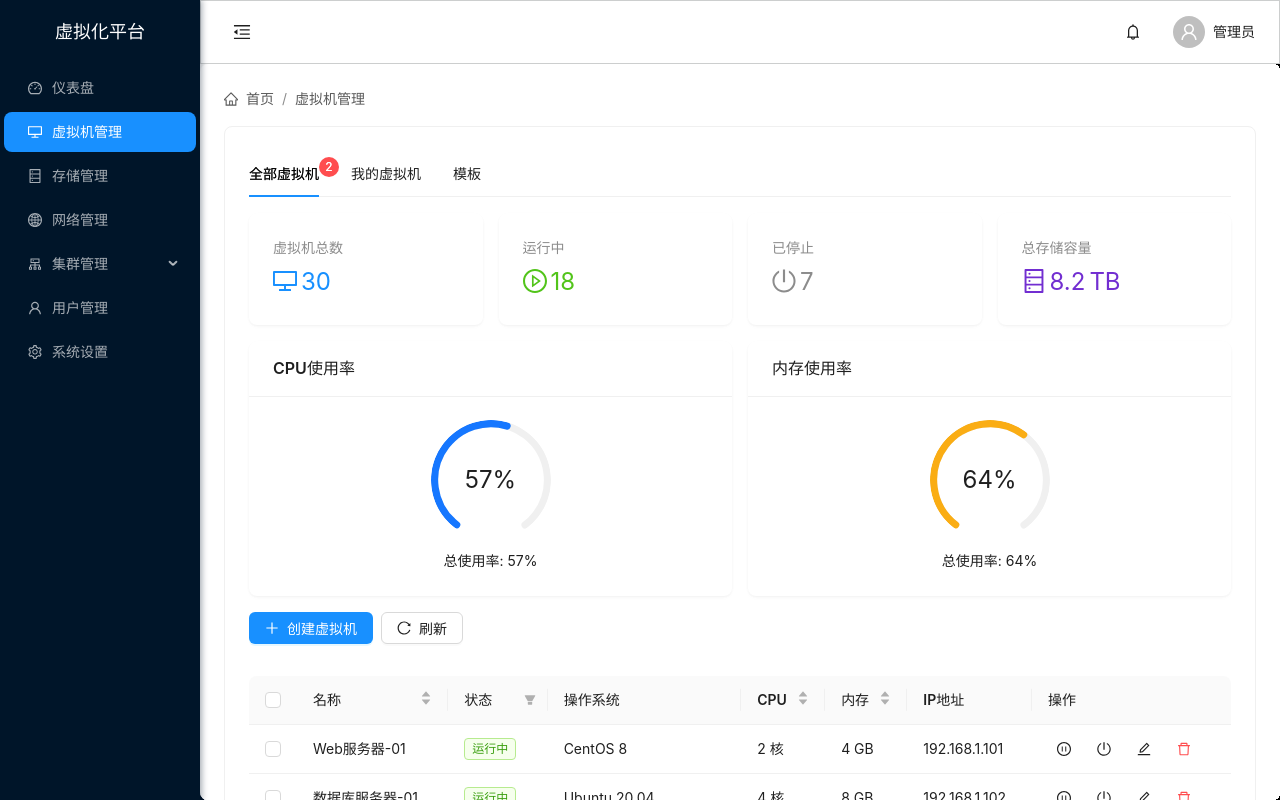
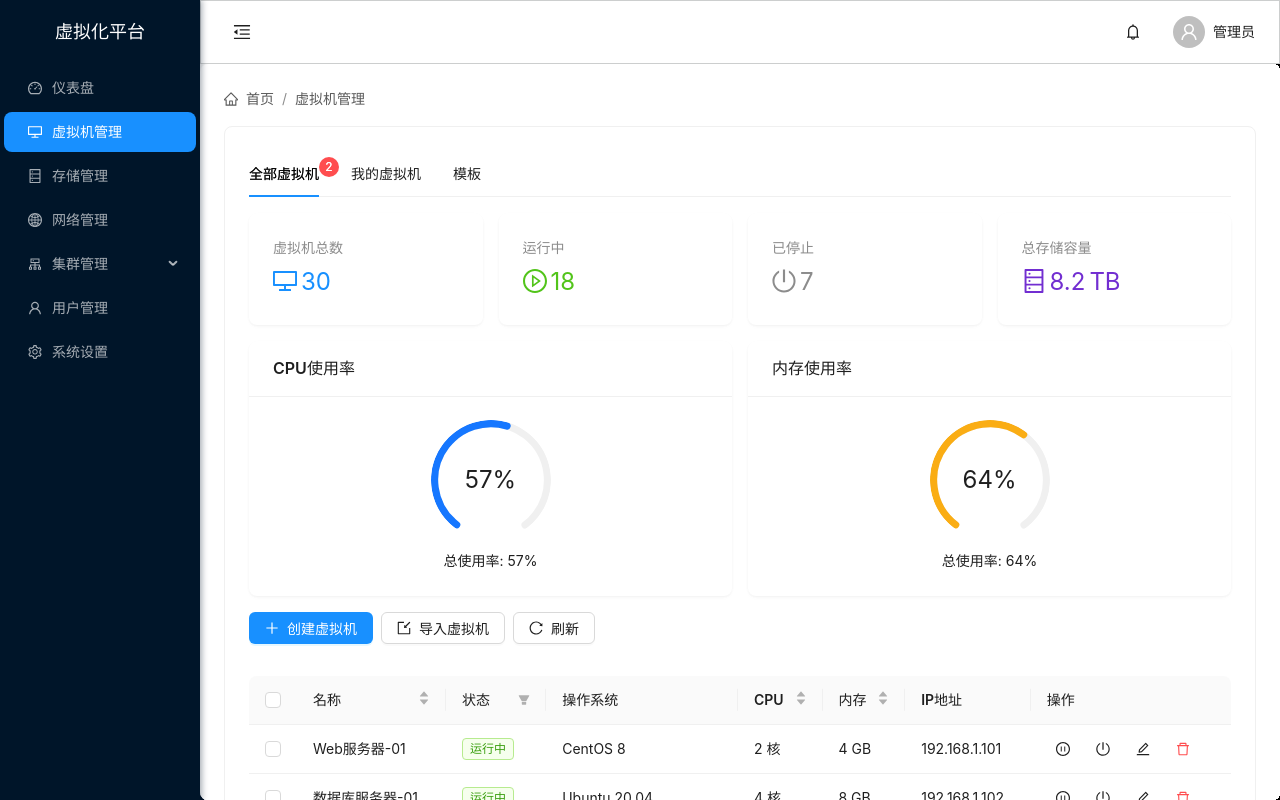
Before and after one commit to KavenDurant/virtualization-platform, a React (Vite) app: page /virtual-machines in a window 1280 px wide. Built offline with nearby package versions, Linux system fonts and the light colour scheme.

Commit message:
虚拟机管理：增加上传功能

```diff
--- a/src/pages/virtual-machines/index.tsx
+++ b/src/pages/virtual-machines/index.tsx
@@ -1,8 +1,11 @@
 import {
+  CloudUploadOutlined,
   DatabaseOutlined,
   DeleteOutlined,
   DesktopOutlined,
+  DownloadOutlined,
   EditOutlined,
+  ImportOutlined,
   PauseCircleOutlined,
   PlayCircleOutlined,
   PlusOutlined,
@@ -29,11 +32,15 @@ import {
   Tabs,
   Tag,
   message,
+  Upload,
+  notification,
 } from 'antd';
 import type { ColumnsType, TableProps } from 'antd/es/table';
-import React, { useEffect, useState } from 'react';
+import type { RcFile } from 'antd/es/upload';
+import React, { useState } from 'react';
 
 const { Option } = Select;
+const { Dragger } = Upload;
 
 interface VirtualMachine {
   id: string;
@@ -47,45 +54,44 @@ interface VirtualMachine {
   createdAt: string;
 }
 
+// 导入虚拟机的接口定义
+interface ImportVirtualMachine {
+  name: string;
+  os: string;
+  cpu: number;
+  memory: number;
+  storage: number;
+  network: string;
+  description?: string;
+}
+
 const VirtualMachines: React.FC = () => {
   const [isModalVisible, setIsModalVisible] = useState(false);
+  const [isImportModalVisible, setIsImportModalVisible] = useState(false);
   const [selectedRowKeys, setSelectedRowKeys] = useState<React.Key[]>([]);
   const [form] = Form.useForm();
   const [messageApi, contextHolder] = message.useMessage();
+  const [notificationApi, notificationContextHolder] = notification.useNotification();
   // 添加表格大小的状态
-  const [tableSize, setTableSize] = useState<TableProps<VirtualMachine>['size']>('middle');
+  const [tableSize] = useState<TableProps<VirtualMachine>['size']>('middle');
+  // 添加导入相关的状态
+  const [importProgress, setImportProgress] = useState(0);
+  const [importing, setImporting] = useState(false);
+  const [importedCount, setImportedCount] = useState(0);
+  const [totalToImport, setTotalToImport] = useState(0);
+  const [importNotificationKey, setImportNotificationKey] = useState<string | null>(null);
 
-  // 定义行选择配置
-  const rowSelections = {
-    selectedRowKeys,
-    onChange: (selectedKeys: React.Key[]) => {
-      setSelectedRowKeys(selectedKeys);
-    },
+  // 统计数据（实际应用中应该从API获取）
+  const statsData = {
+    totalVMs: 30,
+    runningVMs: 18,
+    stoppedVMs: 7,
+    pausedVMs: 3,
+    errorVMs: 2,
+    totalStorage: 8240, // GB
+    cpuUsage: 57, // 百分比
+    memoryUsage: 64, // 百分比
   };
-
-  // 监听窗口大小变化
-  useEffect(() => {
-    const handleResize = () => {
-      if (window.innerWidth <= 768) {
-        setTableSize('small'); // 在小屏幕上使用小尺寸
-      } else if (window.innerWidth <= 1200) {
-        setTableSize('middle'); // 在中等屏幕上使用中等尺寸
-      } else {
-        setTableSize('large'); // 在大屏幕上使用大尺寸
-      }
-    };
-
-    // 初始调用一次设置初始值
-    handleResize();
-
-    // 添加窗口大小变化的监听器
-    window.addEventListener('resize', handleResize);
-
-    // 清理函数
-    return () => {
-      window.removeEventListener('resize', handleResize);
-    };
-  }, []);
 
   // 模拟数据
   const data: VirtualMachine[] = [
@@ -111,6 +117,7 @@ const VirtualMachines: React.FC = () => {
       ip: '192.168.1.102',
       createdAt: '2023-04-10 11:20:15',
     },
+    // ... 可以添加更多虚拟机数据
     {
       id: '3',
       name: '测试服务器-01',
@@ -144,299 +151,34 @@ const VirtualMachines: React.FC = () => {
       ip: '192.168.1.105',
       createdAt: '2023-02-15 08:30:45',
     },
-    {
-      id: '6',
-      name: 'Web服务器-02',
-      status: 'running',
-      os: 'CentOS 8',
-      cpu: 2,
-      memory: 4,
-      storage: 50,
-      ip: '192.168.1.106',
-      createdAt: '2023-04-18 08:45:00',
-    },
-    {
-      id: '7',
-      name: '数据库服务器-02',
-      status: 'stopped',
-      os: 'Ubuntu 20.04',
-      cpu: 8,
-      memory: 16,
-      storage: 300,
-      ip: '192.168.1.107',
-      createdAt: '2023-04-05 14:30:20',
-    },
-    {
-      id: '8',
-      name: '测试服务器-02',
-      status: 'running',
-      os: 'Windows Server 2022',
-      cpu: 4,
-      memory: 8,
-      storage: 150,
-      ip: '192.168.1.108',
-      createdAt: '2023-04-02 16:25:10',
-    },
-    {
-      id: '9',
-      name: '开发服务器-02',
-      status: 'error',
-      os: 'Debian 11',
-      cpu: 4,
-      memory: 8,
-      storage: 120,
-      ip: '192.168.1.109',
-      createdAt: '2023-03-18 09:15:30',
-    },
-    {
-      id: '10',
-      name: '应用服务器-01',
-      status: 'running',
-      os: 'RedHat 8',
-      cpu: 4,
-      memory: 8,
-      storage: 200,
-      ip: '192.168.1.110',
-      createdAt: '2023-03-15 11:40:00',
-    },
-    {
-      id: '11',
-      name: 'Web服务器-03',
-      status: 'paused',
-      os: 'CentOS 8',
-      cpu: 2,
-      memory: 4,
-      storage: 80,
-      ip: '192.168.1.111',
-      createdAt: '2023-03-12 13:20:45',
-    },
-    {
-      id: '12',
-      name: '文件服务器-01',
-      status: 'running',
-      os: 'Ubuntu 18.04',
-      cpu: 2,
-      memory: 4,
-      storage: 2000,
-      ip: '192.168.1.112',
-      createdAt: '2023-03-08 10:15:30',
-    },
-    {
-      id: '13',
-      name: '监控服务器-01',
-      status: 'running',
-      os: 'CentOS 8',
-      cpu: 4,
-      memory: 8,
-      storage: 120,
-      ip: '192.168.1.113',
-      createdAt: '2023-03-05 08:45:15',
-    },
-    {
-      id: '14',
-      name: '邮件服务器-01',
-      status: 'stopped',
-      os: 'Debian 10',
-      cpu: 2,
-      memory: 4,
-      storage: 100,
-      ip: '192.168.1.114',
-      createdAt: '2023-03-01 16:30:00',
-    },
-    {
-      id: '15',
-      name: '日志服务器-01',
-      status: 'running',
-      os: 'Ubuntu 20.04',
-      cpu: 4,
-      memory: 8,
-      storage: 500,
-      ip: '192.168.1.115',
-      createdAt: '2023-02-25 14:20:10',
-    },
-    {
-      id: '16',
-      name: 'Docker主机-01',
-      status: 'running',
-      os: 'Ubuntu 20.04',
-      cpu: 8,
-      memory: 16,
-      storage: 300,
-      ip: '192.168.1.116',
-      createdAt: '2023-02-20 09:10:05',
-    },
-    {
-      id: '17',
-      name: 'Kubernetes节点-01',
-      status: 'running',
-      os: 'CentOS 8',
-      cpu: 4,
-      memory: 8,
-      storage: 200,
-      ip: '192.168.1.117',
-      createdAt: '2023-02-18 11:25:30',
-    },
-    {
-      id: '18',
-      name: 'Kubernetes节点-02',
-      status: 'running',
-      os: 'CentOS 8',
-      cpu: 4,
-      memory: 8,
-      storage: 200,
-      ip: '192.168.1.118',
-      createdAt: '2023-02-18 11:30:45',
-    },
-    {
-      id: '19',
-      name: 'Kubernetes节点-03',
-      status: 'error',
-      os: 'CentOS 8',
-      cpu: 4,
-      memory: 8,
-      storage: 200,
-      ip: '192.168.1.119',
-      createdAt: '2023-02-18 11:35:50',
-    },
-    {
-      id: '20',
-      name: 'Jenkins服务器-01',
-      status: 'running',
-      os: 'Ubuntu 20.04',
-      cpu: 4,
-      memory: 8,
-      storage: 150,
-      ip: '192.168.1.120',
-      createdAt: '2023-02-15 14:40:25',
-    },
-    {
-      id: '21',
-      name: 'GitLab服务器-01',
-      status: 'running',
-      os: 'Ubuntu 20.04',
-      cpu: 4,
-      memory: 8,
-      storage: 200,
-      ip: '192.168.1.121',
-      createdAt: '2023-02-10 13:15:30',
-    },
-    {
-      id: '22',
-      name: '内网DNS服务器-01',
-      status: 'running',
-      os: 'CentOS 8',
-      cpu: 2,
-      memory: 4,
-      storage: 50,
-      ip: '192.168.1.122',
-      createdAt: '2023-02-05 10:20:15',
-    },
-    {
-      id: '23',
-      name: 'VPN服务器-01',
-      status: 'paused',
-      os: 'Ubuntu 20.04',
-      cpu: 2,
-      memory: 4,
-      storage: 50,
-      ip: '192.168.1.123',
-      createdAt: '2023-02-01 09:45:00',
-    },
-    {
-      id: '24',
-      name: '代理服务器-01',
-      status: 'running',
-      os: 'Debian 11',
-      cpu: 2,
-      memory: 4,
-      storage: 80,
-      ip: '192.168.1.124',
-      createdAt: '2023-01-28 16:30:20',
-    },
-    {
-      id: '25',
-      name: '缓存服务器-01',
-      status: 'running',
-      os: 'Redis OS',
-      cpu: 4,
-      memory: 16,
-      storage: 100,
-      ip: '192.168.1.125',
-      createdAt: '2023-01-25 14:15:10',
-    },
-    {
-      id: '26',
-      name: '负载均衡器-01',
-      status: 'running',
-      os: 'NGINX OS',
-      cpu: 2,
-      memory: 4,
-      storage: 50,
-      ip: '192.168.1.126',
-      createdAt: '2023-01-20 11:10:30',
-    },
-    {
-      id: '27',
-      name: '负载均衡器-02',
-      status: 'stopped',
-      os: 'NGINX OS',
-      cpu: 2,
-      memory: 4,
-      storage: 50,
-      ip: '192.168.1.127',
-      createdAt: '2023-01-20 11:20:45',
-    },
-    {
-      id: '28',
-      name: '防火墙-01',
-      status: 'running',
-      os: 'OPNsense',
-      cpu: 2,
-      memory: 4,
-      storage: 40,
-      ip: '192.168.1.128',
-      createdAt: '2023-01-15 09:30:15',
-    },
-    {
-      id: '29',
-      name: '数据分析服务器-01',
-      status: 'running',
-      os: 'Ubuntu 20.04',
-      cpu: 16,
-      memory: 64,
-      storage: 1000,
-      ip: '192.168.1.129',
-      createdAt: '2023-01-10 08:25:30',
-    },
-    {
-      id: '30',
-      name: '人工智能训练服务器-01',
-      status: 'paused',
-      os: 'Ubuntu 20.04',
-      cpu: 32,
-      memory: 128,
-      storage: 2000,
-      ip: '192.168.1.130',
-      createdAt: '2023-01-05 10:15:45',
-    },
   ];
 
-  // 统计数据（实际应用中应该从API获取）
-  const statsData = {
-    totalVMs: 30,
-    runningVMs: 18,
-    stoppedVMs: 7,
-    pausedVMs: 3,
-    errorVMs: 2,
-    totalStorage: 8240, // GB
-    cpuUsage: 57, // 百分比
-    memoryUsage: 64, // 百分比
+  // 定义行选择配置
+  const rowSelections = {
+    selectedRowKeys,
+    onChange: (selectedKeys: React.Key[]) => {
+      setSelectedRowKeys(selectedKeys);
+    },
+  };
+
+  // 显示导入模态框
+  const showImportModal = () => {
+    setIsImportModalVisible(true);
+  };
+
+  // 关闭导入模态框
+  const handleImportCancel = () => {
+    setIsImportModalVisible(false);
+    // 如果正在导入，不应该直接关闭
+    if (!importing) {
+      // 重置导入相关状态
+      setImportProgress(0);
+      setImportedCount(0);
+      setTotalToImport(0);
+    }
   };
 
   const showModal = () => {
-    messageApi.success({
-      content: '创建虚拟机成功',
-    });
     setIsModalVisible(true);
   };
 
@@ -667,6 +409,9 @@ const VirtualMachines: React.FC = () => {
               <Button type="primary" icon={<PlusOutlined />} onClick={showModal}>
                 创建虚拟机
               </Button>
+              <Button icon={<ImportOutlined />} onClick={showImportModal}>
+                导入虚拟机
+              </Button>
               <Button icon={<ReloadOutlined />}>刷新</Button>
             </Space>
           </div>
@@ -696,10 +441,236 @@ const VirtualMachines: React.FC = () => {
     },
   ];
 
+  // 处理文件上传前的校验
+  const beforeUpload = (file: RcFile) => {
+    const isJson = file.type === 'application/json';
+    const isCsv = file.type === 'text/csv';
+
+    if (!isJson && !isCsv) {
+      messageApi.error('仅支持上传JSON或CSV文件!');
+      return false;
+    }
+    return true;
+  };
+
+  // 下载导入模板
+  const downloadTemplate = () => {
+    const template = [
+      {
+        name: '虚拟机示例-01',
+        os: 'CentOS 8',
+        cpu: 2,
+        memory: 4,
+        storage: 50,
+        network: 'default',
+        description: '示例虚拟机描述',
+      },
+      {
+        name: '虚拟机示例-02',
+        os: 'Ubuntu 20.04',
+        cpu: 4,
+        memory: 8,
+        storage: 100,
+        network: 'isolated',
+        description: '示例虚拟机描述',
+      },
+      {
+        name: '虚拟机示例-03',
+        os: 'CentOS 03',
+        cpu: 3,
+        memory: 34,
+        storage: 67,
+        network: 'default',
+        description: '示例虚拟机描述',
+      },
+      {
+        name: '虚拟机示例-04',
+        os: 'Ubuntu 20.04',
+        cpu: 12,
+        memory: 64,
+        storage: 84,
+        network: 'isolated',
+      },
+    ];
+
+    const blob = new Blob([JSON.stringify(template, null, 2)], { type: 'application/json' });
+    const url = URL.createObjectURL(blob);
+    const link = document.createElement('a');
+    link.href = url;
+    link.download = '虚拟机导入模板.json';
+    document.body.appendChild(link);
+    link.click();
+    document.body.removeChild(link);
+    URL.revokeObjectURL(url);
+  };
+
+  // CSV解析为虚拟机数组
+  const parseCsvToVirtualMachines = (csvContent: string): ImportVirtualMachine[] => {
+    // 简单的CSV解析逻辑，实际应用中可以使用专业库如Papa Parse
+    const lines = csvContent.split('\n');
+    const headers = lines[0].split(',');
+
+    return lines
+      .slice(1)
+      .filter(line => line.trim() !== '')
+      .map(line => {
+        const values = line.split(',');
+        const vm = {};
+
+        headers.forEach((header, index) => {
+          const value = values[index]?.trim();
+          if (header === 'cpu' || header === 'memory' || header === 'storage') {
+            vm[header] = parseFloat(value);
+          } else {
+            vm[header] = value;
+          }
+        });
+
+        return vm as ImportVirtualMachine;
+      });
+  };
+
+  // 处理导入虚拟机
+  const handleImport = async options => {
+    const { file, onProgress, onSuccess, onError } = options;
+
+    try {
+      setImporting(true);
+
+      // 显示通知，这里使用key以便后续可以更新同一个通知
+      const notificationKey = `import-${Date.now()}`;
+      setImportNotificationKey(notificationKey);
+
+      notificationApi.open({
+        key: notificationKey,
+        message: '导入虚拟机正在执行中',
+        description: <Progress percent={0} />,
+        duration: 0,
+        icon: <CloudUploadOutlined style={{ color: '#1890ff' }} />,
+      });
+
+      // 读取文件内容
+      const reader = new FileReader();
+      reader.readAsText(file);
+      reader.onload = async e => {
+        try {
+          let vmList: ImportVirtualMachine[] = [];
+
+          if (file.type === 'application/json') {
+            vmList = JSON.parse(e.target?.result as string);
+          } else if (file.type === 'text/csv') {
+            vmList = parseCsvToVirtualMachines(e.target?.result as string);
+          }
+
+          setTotalToImport(vmList.length);
+
+          // 模拟导入进度
+          // 实际应用中这里应该调用后端API进行批量导入
+          for (let i = 0; i < vmList.length; i++) {
+            // 模拟API调用延迟
+            await new Promise(resolve => setTimeout(resolve, 500));
+
+            // 更新进度
+            const currentProgress = Math.round(((i + 1) / vmList.length) * 100);
+            setImportProgress(currentProgress);
+            setImportedCount(i + 1);
+
+            // 更新通知中的进度条
+            notificationApi.open({
+              key: notificationKey,
+              message: '导入虚拟机正在执行中',
+              description: (
+                <>
+                  <Progress percent={currentProgress} />
+                  <div>
+                    已完成: {i + 1}/{vmList.length}
+                  </div>
+                </>
+              ),
+              duration: 0,
+              icon: <CloudUploadOutlined style={{ color: '#1890ff' }} />,
+            });
+
+            onProgress({ percent: currentProgress });
+          }
+
+          // 导入完成
+          onSuccess('导入成功');
+          messageApi.success(`成功导入 ${vmList.length} 台虚拟机`);
+
+          // 更新通知为成功状态
+          notificationApi.open({
+            key: notificationKey,
+            message: '导入虚拟机完成',
+            description: (
+              <>
+                <Progress percent={100} status="success" />
+                <div>
+                  已成功导入: {vmList.length}/{vmList.length}
+                </div>
+              </>
+            ),
+            duration: 5,
+            icon: <CloudUploadOutlined style={{ color: '#52c41a' }} />,
+          });
+
+          // 刷新数据（实际应用中应该调用API获取最新数据）
+          // fetchVirtualMachines();
+
+          // 关闭导入模态框
+          setIsImportModalVisible(false);
+        } catch (error) {
+          console.error('解析文件失败:', error);
+          onError({ event: error });
+          messageApi.error('解析文件失败');
+
+          // 更新通知为错误状态
+          notificationApi.open({
+            key: notificationKey,
+            message: '导入虚拟机失败',
+            description: '解析文件失败，请检查文件格式是否正确',
+            duration: 5,
+            icon: <CloudUploadOutlined style={{ color: '#ff4d4f' }} />,
+          });
+        }
+      };
+
+      reader.onerror = error => {
+        onError({ event: error });
+        messageApi.error('读取文件失败');
+
+        notificationApi.open({
+          key: notificationKey,
+          message: '导入虚拟机失败',
+          description: '读取文件失败，请重试',
+          duration: 5,
+          icon: <CloudUploadOutlined style={{ color: '#ff4d4f' }} />,
+        });
+      };
+    } catch (error) {
+      console.error('导入过程中出错:', error);
+      onError({ event: error });
+      messageApi.error('导入过程中出错');
+
+      if (importNotificationKey) {
+        notificationApi.open({
+          key: importNotificationKey,
+          message: '导入虚拟机失败',
+          description: '导入过程中出错，请重试',
+          duration: 5,
+          icon: <CloudUploadOutlined style={{ color: '#ff4d4f' }} />,
+        });
+      }
+    } finally {
+      setImporting(false);
+    }
+  };
+
   return (
     <App>
       <div className="virtual-machines-container">
         {contextHolder}
+        {notificationContextHolder}
         <Card>
           <Tabs defaultActiveKey="1" items={tabItems} />
         </Card>
@@ -793,6 +764,55 @@ const VirtualMachines: React.FC = () => {
             </Form.Item>
           </Form>
         </Modal>
+
+        {/* 导入虚拟机模态框 */}
+        <Modal
+          title="导入虚拟机"
+          open={isImportModalVisible}
+          onCancel={handleImportCancel}
+          footer={null}
+          width={550}
+          style={{ maxWidth: '100vw', margin: 0 }}
+          centered
+        >
+          <div style={{ textAlign: 'center', padding: '20px 0' }}>
+            <p style={{ marginBottom: 20 }}>支持以JSON或CSV格式批量导入虚拟机</p>
+
+            <Dragger
+              name="file"
+              multiple={false}
+              customRequest={handleImport}
+              beforeUpload={beforeUpload}
+              showUploadList={false}
+              disabled={importing}
+              accept=".json,.csv"
+              style={{ padding: '20px 0' }}
+            >
+              <p className="ant-upload-drag-icon">
+                <CloudUploadOutlined style={{ fontSize: 48, color: '#1890ff' }} />
+              </p>
+              <p className="ant-upload-text">点击或拖拽文件到此区域上传</p>
+              <p className="ant-upload-hint">支持JSON或CSV格式的虚拟机配置文件</p>
+            </Dragger>
+
+            <div style={{ marginTop: 15 }}>
+              <Button type="link" onClick={downloadTemplate} icon={<DownloadOutlined />}>
+                下载导入模板
+              </Button>
+            </div>
+
+            {importing && (
+              <div style={{ marginTop: 20 }}>
+                <Progress
+                  percent={importProgress}
+                  status="active"
+                  format={() => `${importedCount}/${totalToImport}`}
+                />
+                <div style={{ marginTop: 10 }}>正在导入中，请勿关闭窗口...</div>
+              </div>
+            )}
+          </div>
+        </Modal>
       </div>
     </App>
   );
```
Also changed, not shown: src/assets/images/jindu.png (added), src/assets/images/jindutiao.png (added).
